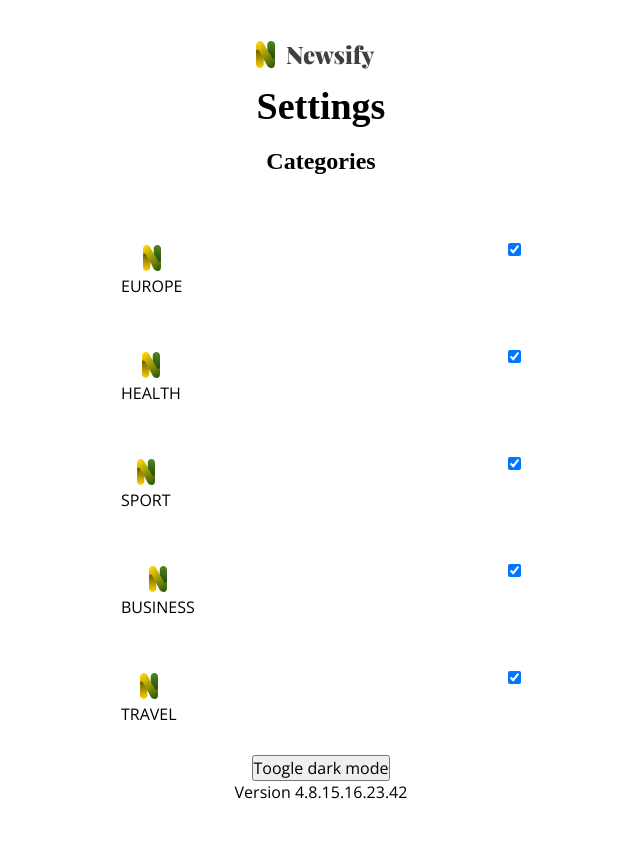
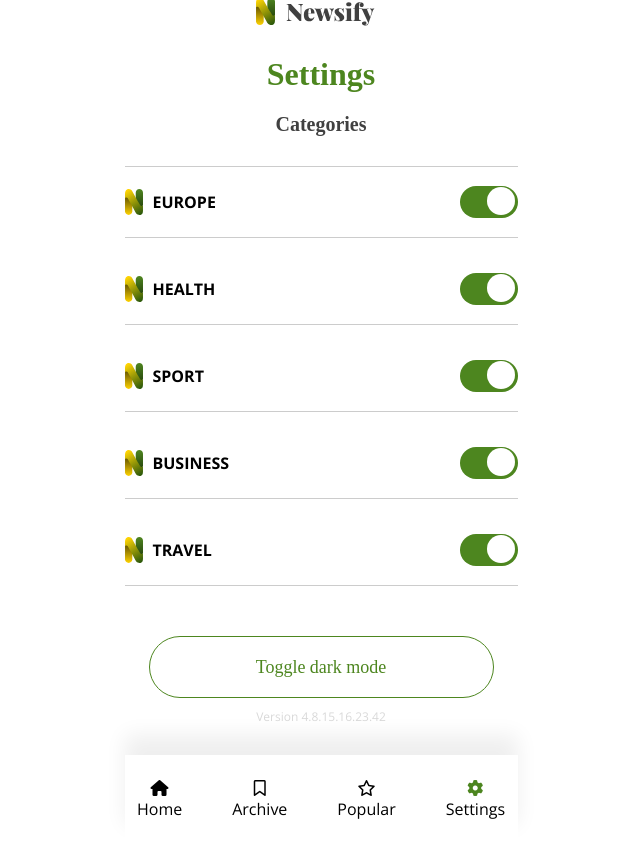
Before and after one commit to rts-cmk-wu12/wu-hf-12-newsify-Projekt-Newsify, a website built with webpack: page src/html/settings.html in a window 1280 px wide. Shown: the whole page, without its empty margins (319-959 px from the left). Before the commit the page ends 803 px from the top, so only its background shows below. Built offline with nearby package versions, Linux system fonts and the light colour scheme; a web font is replaced by a local one.

Commit message:
settings færdig

```diff
--- a/src/html/settings.html
+++ b/src/html/settings.html
@@ -5,6 +5,7 @@
     <meta name="viewport" content="width=device-width, initial-scale=1.0">
     <title>Newsify</title>
     <link rel="stylesheet" href="/css/style.css">
+    <script src="https://kit.fontawesome.com/3b9b75cb66.js" crossorigin="anonymous"></script>
 </head>
 <body>
 <div class="container">
@@ -15,15 +16,18 @@
     <h2>Categories</h2>
     </div>
 
+
+
+
     <div class="container-with-switch">
 
         <div class="sections-with-switch">
-    <div>
+          <div class="section-info">
             <img src="/projekt-ui/screens/newsify_logo 3.svg" alt="newsify-logo">
             <p>EUROPE</p>
           </div>
-<div>
-<label for="">
+          <div class="switch-container">
+            <label class="switch">
               <input type="checkbox" checked>
               <span class="slider"></span>
             </label>
@@ -31,12 +35,12 @@
         </div>
 
         <div class="sections-with-switch">
-    <div>
+          <div class="section-info">
             <img src="/projekt-ui/screens/newsify_logo 3.svg" alt="newsify-logo">
             <p>HEALTH</p>
           </div>
-<div>
-<label for="">
+          <div class="switch-container">
+            <label class="switch">
               <input type="checkbox" checked>
               <span class="slider"></span>
             </label>
@@ -44,12 +48,12 @@
         </div>
 
         <div class="sections-with-switch">
-    <div>
+          <div class="section-info">
             <img src="/projekt-ui/screens/newsify_logo 3.svg" alt="newsify-logo">
             <p>SPORT</p>
           </div>
-<div>
-<label for="">
+          <div class="switch-container">
+            <label class="switch">
               <input type="checkbox" checked>
               <span class="slider"></span>
             </label>
@@ -57,12 +61,12 @@
         </div>
 
         <div class="sections-with-switch">
-    <div>
+          <div class="section-info">
             <img src="/projekt-ui/screens/newsify_logo 3.svg" alt="newsify-logo">
             <p>BUSINESS</p>
           </div>
-<div>
-<label for="">
+          <div class="switch-container">
+            <label class="switch">
               <input type="checkbox" checked>
               <span class="slider"></span>
             </label>
@@ -70,12 +74,12 @@
         </div>
 
         <div class="sections-with-switch">
-    <div>
+          <div class="section-info">
             <img src="/projekt-ui/screens/newsify_logo 3.svg" alt="newsify-logo">
             <p>TRAVEL</p>
           </div>
-<div>
-<label for="">
+          <div class="switch-container">
+            <label class="switch">
               <input type="checkbox" checked>
               <span class="slider"></span>
             </label>
@@ -84,16 +88,37 @@
 
       </div>
 
-
-
-<div>
-<button class="dark-mode-btn"><p>Toogle dark mode</p></button>
+      <div class="footer">
+        <button class="dark-mode-btn">Toggle dark mode</button>
         <p>Version 4.8.15.16.23.42</p>
       </div>
 
 
+<footer>
+    <nav>
+        <div>
+        <i class="fa-solid fa-house"></i>
+        <p>Home</p>
+        </div>
+
+        <div>
+        <i class="fa-regular fa-bookmark"></i>
+        <p>Archive</p>
+        </div>
+
+        <div>
+        <i class="fa-regular fa-star"></i>
+        <p>Popular</p>
+         </div>
 
 
+         <div>
+        <i class="fa-solid fa-gear" style="color: #4c851f;"></i>
+        <p>Settings</p>
+        </div>
+
+    </nav>
+</footer>
 </div>
 
 </body>
--- a/src/scss/style.scss
+++ b/src/scss/style.scss
@@ -3,7 +3,7 @@
 
 .container{
     width: 100%;
-    max-width: 480px;
+    max-width: 3930px;
     height: 100vh;
     display: flex;
     justify-content: center;
@@ -97,18 +97,147 @@ text-decoration: none;
     p{
         font-size: 16px;
     }
+    .container-with-switch {
+        display: flex;
+        flex-direction: column;
+        gap: 15px;
+        width: 100%;
+        max-width: 393px;
 
-.sections-with-switch{
-display: flex;
-text-align: center;
-width: 400px;
-justify-content: space-between;
-align-items: center;
 
-}
+      }
 
-.container-with-switch{
-    display: flex;
-    flex-direction: column;
-    gap: 15px;
-}
+
+      .headline-with-pic h1{
+        color: #4D861F;
+        font-size: 32px;
+    margin-top: 25px;
+      }
+
+        .headline-with-pic h2{
+        color: #404040;
+        font-size: 20px ;
+        margin-top: 10px;
+
+
+
+      }
+
+      .sections-with-switch {
+        display: flex;
+        justify-content: space-between;
+        align-items: center;
+        padding: 10px 0;
+        border-bottom: 1px solid #ccc;
+        height: 72px;
+      }
+
+      .sections-with-switch:first-child{
+        border-top: 1px solid #ccc;
+      }
+
+      .section-info {
+        display: flex;
+        align-items: center;
+        gap: 10px;
+      }
+
+      .section-info img {
+        width: 18px;
+        height: 26px;
+        margin: 0 auto;
+
+      }
+
+      .section-info p {
+        font-size: 16px;
+        font-weight: bold;
+        margin: 0;
+      }
+
+      .switch-container {
+        display: flex;
+        align-items: center;
+      }
+
+      .switch {
+        position: relative;
+        display: inline-block;
+        width: 58px;
+        height: 32px;
+      }
+
+      .switch input {
+        display: none;
+      }
+
+      .switch .slider {
+        position: absolute;
+        top: 0;
+        left: 0;
+        right: 0;
+        bottom: 0;
+        background-color: #ccc;
+        border-radius: 34px;
+        cursor: pointer;
+        transition: 0.4s;
+
+      }
+
+      .switch .slider:before {
+        position: absolute;
+        content: "";
+        height: 28px;
+        width: 28px;
+        left: 2px;
+        bottom: 3px;
+        background-color: #FFFFFF;
+        border-radius: 50%;
+        transition: 0.4s;
+      }
+
+      .switch input:checked + .slider {
+        background-color: #4D861F;
+      }
+
+      .switch input:checked + .slider:before {
+        transform: translateX(25px);
+      }
+
+      .footer {
+        text-align: center;
+        margin-top: 20px;
+      }
+
+      .dark-mode-btn {
+        background-color: #ffffff;
+        border: solid 1.5px;
+        color: #4D861F;
+        padding: 10px 15px;
+        border-radius: 40px;
+        cursor: pointer;
+        width: 345px;
+        height: 62px;
+        font-size: 18px;
+      }
+
+
+
+
+
+      .footer p {
+        margin-top: 10px;
+        font-size: 12px;
+        color: #D9D9D9;
+      }
+
+      nav {
+        height: 90px;
+        width: 393px;
+        display: flex;
+        margin: 0 auto;
+        gap: 50px;
+        align-items: center;
+        justify-content: center;
+        box-shadow: 0 -20px 20px rgba(0, 0, 0, 0.066);
+      }
```
Also changed, not shown: css/style.css, 1 other file. Lines whose indentation alone changed are shown as unchanged.
